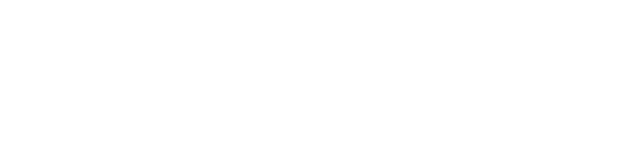
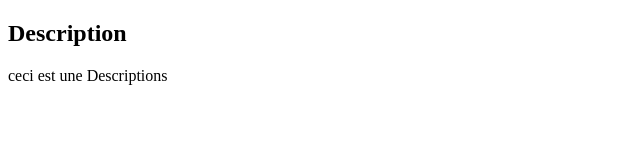
Before and after one commit to Maella13/mon-cv, a plain HTML site: page index.html in a window 1280 px wide. Shown: the whole page, without its empty margins (0-640 px from the left). Drawn offline with Linux system fonts and the light colour scheme.

Commit message:
mise en place de la section description

```diff
--- a/index.html
+++ b/index.html
@@ -7,6 +7,9 @@
     <title>Document</title>
 </head>
 <body>
-
+    <section>
+        <h2>Description</h2>
+        <p>ceci est une Descriptions</p>
+    </section>
 </body>
 </htmlc
```
